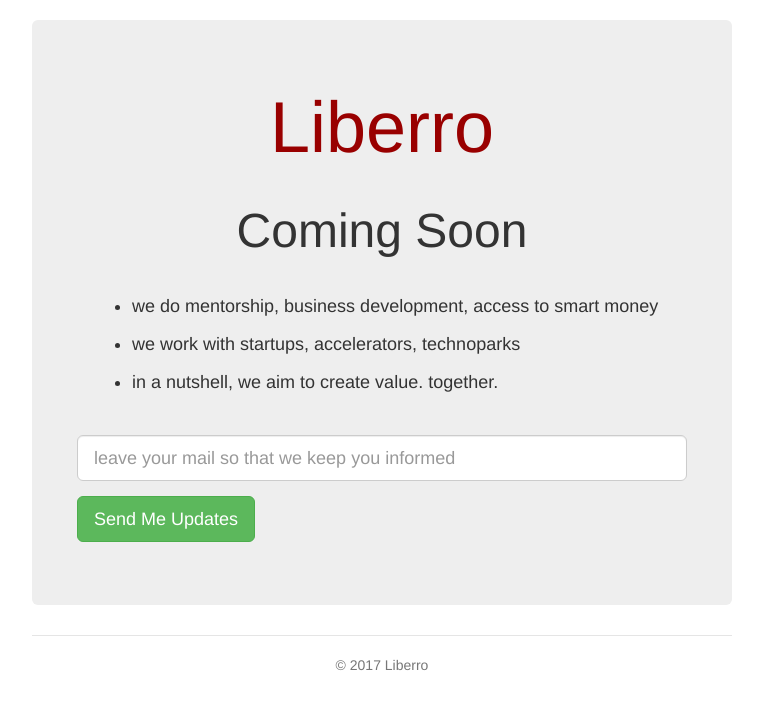
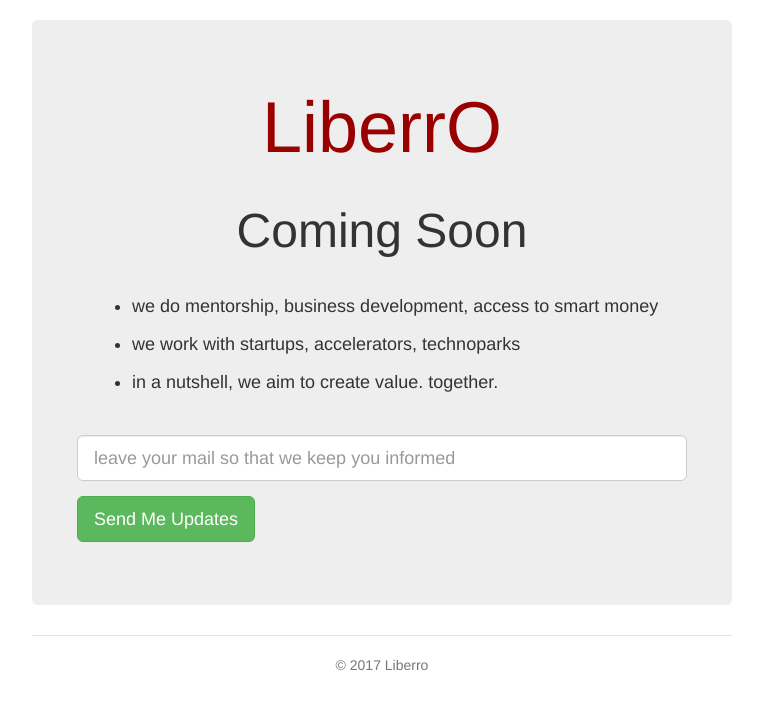
Before and after one commit to buyilmaz/Liberro, a plain HTML site: page index.html in a window 1280 px wide. Shown: the whole page, without its empty margins (258-1021 px from the left). Drawn offline with Linux system fonts and the light colour scheme.

Commit message:
Update index.html

```diff
--- a/index.html
+++ b/index.html
@@ -10,7 +10,7 @@
     <meta name="author" content="">
     <link rel="icon" href="../../favicon.ico">
 
-    <title>Liberro</title>
+    <title>Liberrog</title>
 
     <!-- Bootstrap core CSS -->
     <link href="css/bootstrap.min.css" rel="stylesheet">
@@ -33,7 +33,7 @@
     <div class="container">
 
       <div class="jumbotron">
-        <h1>Liberro</h1>
+        <h1>LiberrO</h1>
         <p class="lead">Coming Soon</p>
         <ul>
           <li>we do mentorship, business development, access to smart money</li>
```
